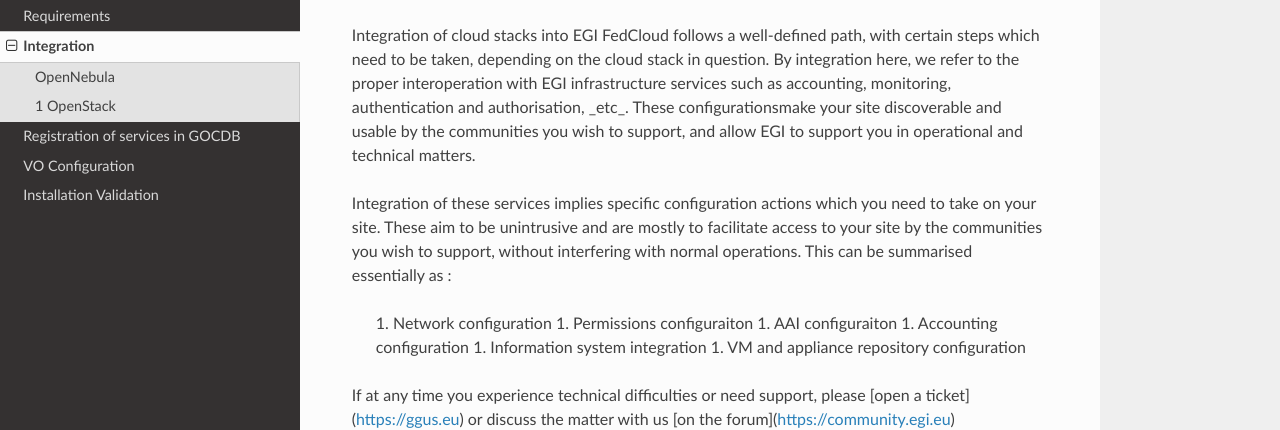
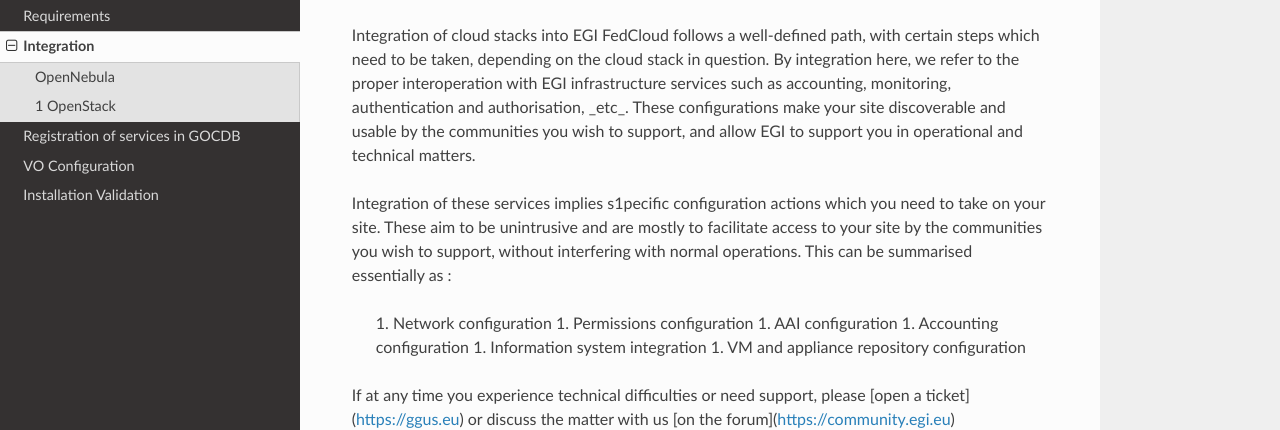
Before and after one commit to EGI-Federation/fedcloud-integration-documentation, a Sphinx documentation site: the page built from source/integration.rst, in a window 1280 px wide and 1321 px high. Shown: the part 136-566 px from the top of the window. Built offline with Sphinx 7.4.7 and the Read the Docs theme 2.0.0, drawn with Linux system fonts in a browser that asks for light colours.

Commit message:
Fix typos
Responding to @enolfc s comments in https://github.com/EGI-Foundation/fedcloud-integration-documentation/pull/16

```diff
--- a/source/integration.rst
+++ b/source/integration.rst
@@ -3,14 +3,14 @@
 
 Integration of cloud stacks into EGI FedCloud follows a well-defined path, with certain steps which need to be taken, depending on the cloud stack in question.
 By integration here, we refer to the proper interoperation with EGI infrastructure services such as accounting, monitoring, authentication and authorisation, _etc_.
-These configurationsmake your site discoverable and usable by the communities you wish to support, and allow EGI to support you in operational and technical matters.
+These configurations make your site discoverable and usable by the communities you wish to support, and allow EGI to support you in operational and technical matters.
 
-Integration of these services implies specific configuration actions which you need to take on your site.
+Integration of these services implies s1pecific configuration actions which you need to take on your site.
 These aim to be unintrusive and are mostly to facilitate access to your site by the communities you wish to support, without interfering with normal operations. This can be summarised essentially as :
 
   1. Network configuration
-  1. Permissions configuraiton
-  1. AAI configuraiton
+  1. Permissions configuration
+  1. AAI configuration
   1. Accounting configuration
   1. Information system integration
   1. VM and appliance repository configuration
```
